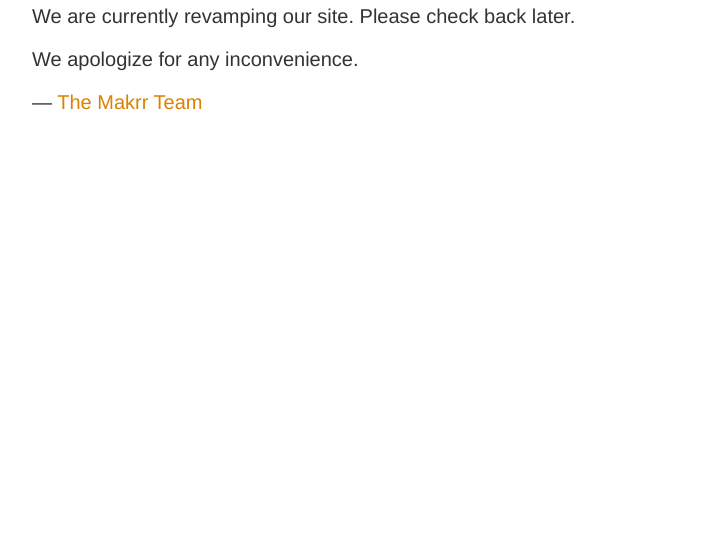
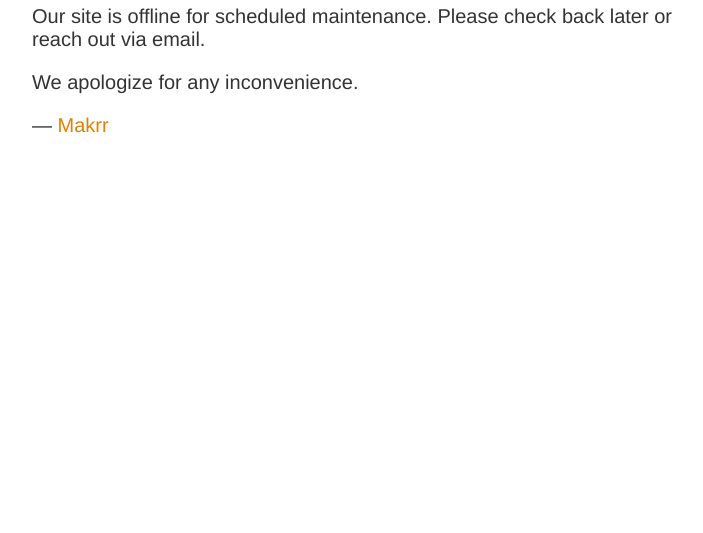
Before and after one commit to Makrr/makrr.github.io, a plain HTML site: page index.html in a window 1280 px wide. Shown: the part 267-800 px from the top of the page, without its empty margins (283-986 px from the left). Drawn offline with Linux system fonts and the light colour scheme.

Commit message:
Update index.html

```diff
--- a/index.html
+++ b/index.html
@@ -18,9 +18,9 @@
     <body>
         <article>
             <h1>Site is temporarily unavailable.</h1>
-            <p>We are currently revamping our site. Please check back later.</p>
+            <p>Our site is offline for scheduled maintenance. Please check back later or reach out via email.</p>
             <p>We apologize for any inconvenience.</p>
-            <p id="signature">&mdash; <a href="mailto:sbaumgarten@makrr.com">The Makrr Team</a></p>
+            <p id="signature">&mdash; <a href="mailto:support@makrr.com">Makrr</a></p>
         </article>
     </body>
 </html>
```
